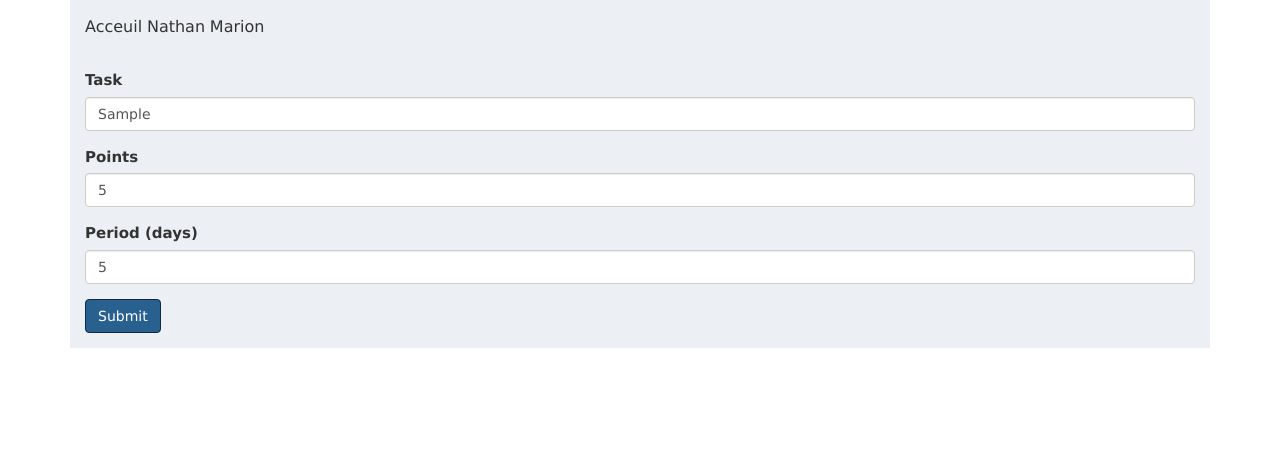
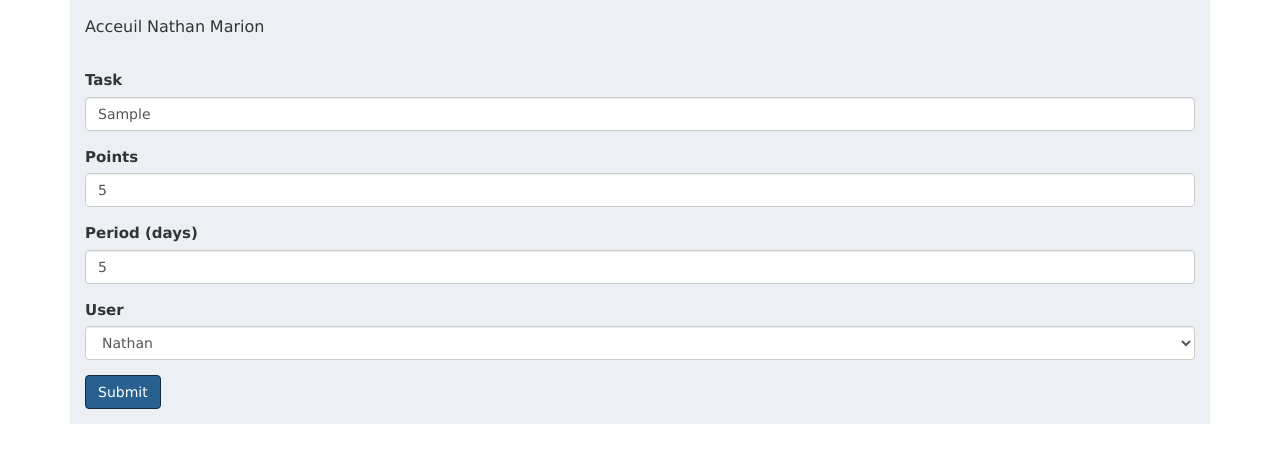
Before and after one commit to nathsdm/GUTS, a website: page public/templates/test.html in a window 1280 px wide. Both pictures are taken after typing "Sample", "5", "5" into the empty fields and a click on the button "Submit". Drawn offline with nearby package versions, Linux system fonts and the light colour scheme; no server answers.

Commit message:
Added user to task

```diff
--- a/public/js/index.js
+++ b/public/js/index.js
@@ -19,12 +19,14 @@ fetch('https://guts-69f13-default-rtdb.europe-west1.firebasedatabase.app/tasks.j
             const task = data[key].task;
             const points = data[key].points;
             const period = data[key].period;
+            const user = data[key].user;
             const card = document.createElement('div');
             card.className = 'card';
             card.innerHTML = `
                 <h2>${task}</h2>
                 <p>${points} points</p>
                 <p>${period} days</p>
+                <p>${user}</p>
             `;
             document.getElementById('tasks').appendChild(card);
         }
--- a/public/js/test.js
+++ b/public/js/test.js
@@ -8,12 +8,14 @@ task_form.addEventListener('submit', (event) => {
     const task = document.getElementById("task").value;
     const points = document.getElementById("points").value;
     const period = document.getElementById("period").value;
+    const user = document.getElementById("user").value;
 
     // Construct data object
     const formData = {
         task: task,
         points: points,
-        period: period
+        period: period,
+        user: user
     };
 
     // Add new task
--- a/public/templates/test.html
+++ b/public/templates/test.html
@@ -27,6 +27,14 @@
             <label for="period">Period (days)</label>
             <input type="number" class="form-control" id="period">
         </div>
+        <div class="form-group">
+            <label for="user">User</label>
+            <select class="form-control" id="user">
+                <option value="nathan">Nathan</option>
+                <option value="marion">Marion</option>
+                <option value="both">Both</option>
+            </select>
+        </div>
         <button type="submit" class="btn btn-primary">Submit</button>
     </form>
 
```
